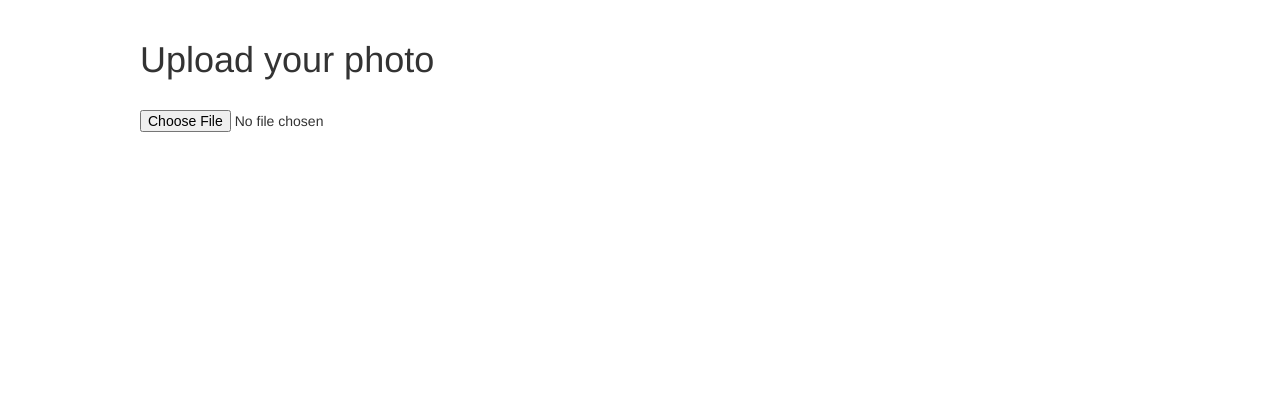
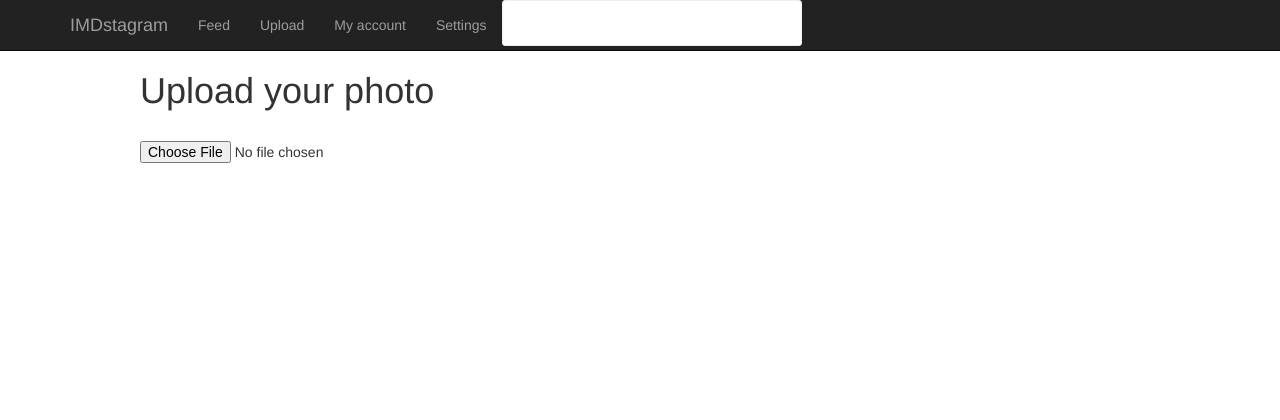
Before and after one commit to NickySomers/imd_php1_project, a PHP site: page /views/upload.php in a window 1280 px wide. Shown: the top 420 px of the page. After the commit the page ends 163 px from the top, so only its background shows below. Run offline with PHP 8.4, Linux system fonts and the light colour scheme; the visitor is signed in with stand-in values (Sample User, id 1); some libraries are stand-ins or nearby versions.

Commit message:
Fixed header bug

```diff
--- a/css/style.css
+++ b/css/style.css
@@ -368,3 +368,8 @@ filter: progid:DXImageTransform.Microsoft.gradient( startColorstr='#000000', end
 {
 	margin: 0;
 }
+
+.navbar
+{
+    margin: 0 !important;
+}
--- a/views/feed.php
+++ b/views/feed.php
@@ -10,7 +10,6 @@
     <title>Document</title>
 </head>
 <body>
-    <h1>hallo</h1>
-        <a href = logout.php>logout</a>
+    <?php include_once("header.php"); ?>
 </body>
 </html>
--- a/views/header.php
+++ b/views/header.php
@@ -7,8 +7,15 @@
                 <li><a href="upload.php">Upload</a></li>
                 <li><a href="profile.php?id=<?php echo $_SESSION['user']; ?>">My account</a></li>
                 <li><a href="settings.php">Settings</a></li>
+            </ul>
+            <input type="text" name="typeahead" class="typeahead tt-query" autocomplete="off" spellcheck="false" placeholder="Search">
+        </div>
 
-            </ul>
-        </div>
     </div>
+
+     <!-- JAVASCRIPT AND JQUERY -->
+    <script src="https://ajax.googleapis.com/ajax/libs/jquery/2.2.0/jquery.min.js"></script>
+    <script src="../js/typeahead.min.js"></script>
+    <script src="../js/search.js"></script>
+
 </nav>
--- a/views/profile.php
+++ b/views/profile.php
@@ -48,9 +48,9 @@
 ?>
 
         <body>
-            <header>
-                <div class="logo"></div>
-            </header>
+            <?php
+                include_once("header.php");
+            ?>
 
             <div class="profile-header">
                 <div class="wrapper">
--- a/views/upload.php
+++ b/views/upload.php
@@ -23,9 +23,7 @@
     </head>
 
     <body>
-        <header>
-            <div class="logo"></div>
-        </header>
+        <?php include_once("header.php"); ?>
 
         <div>
 
```
